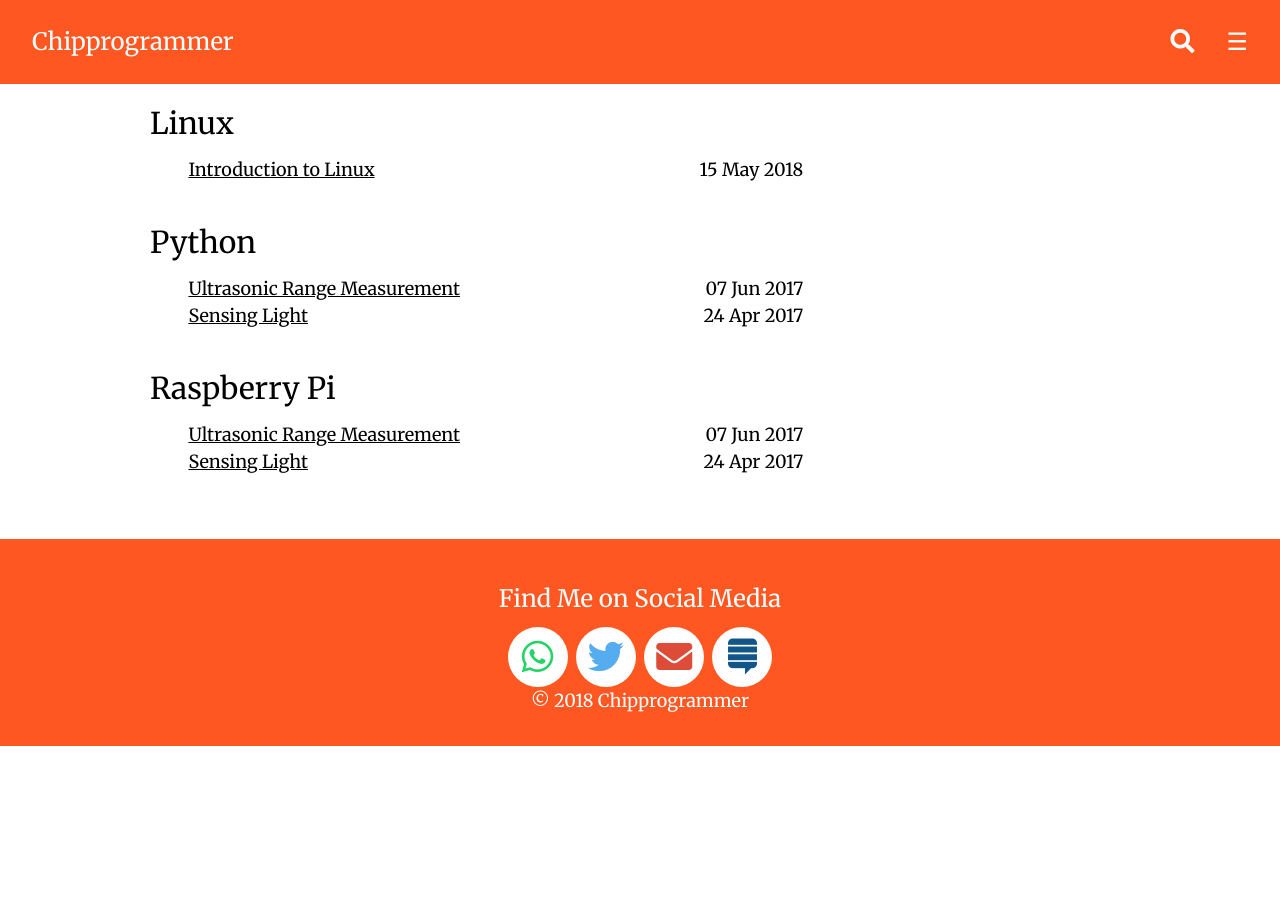
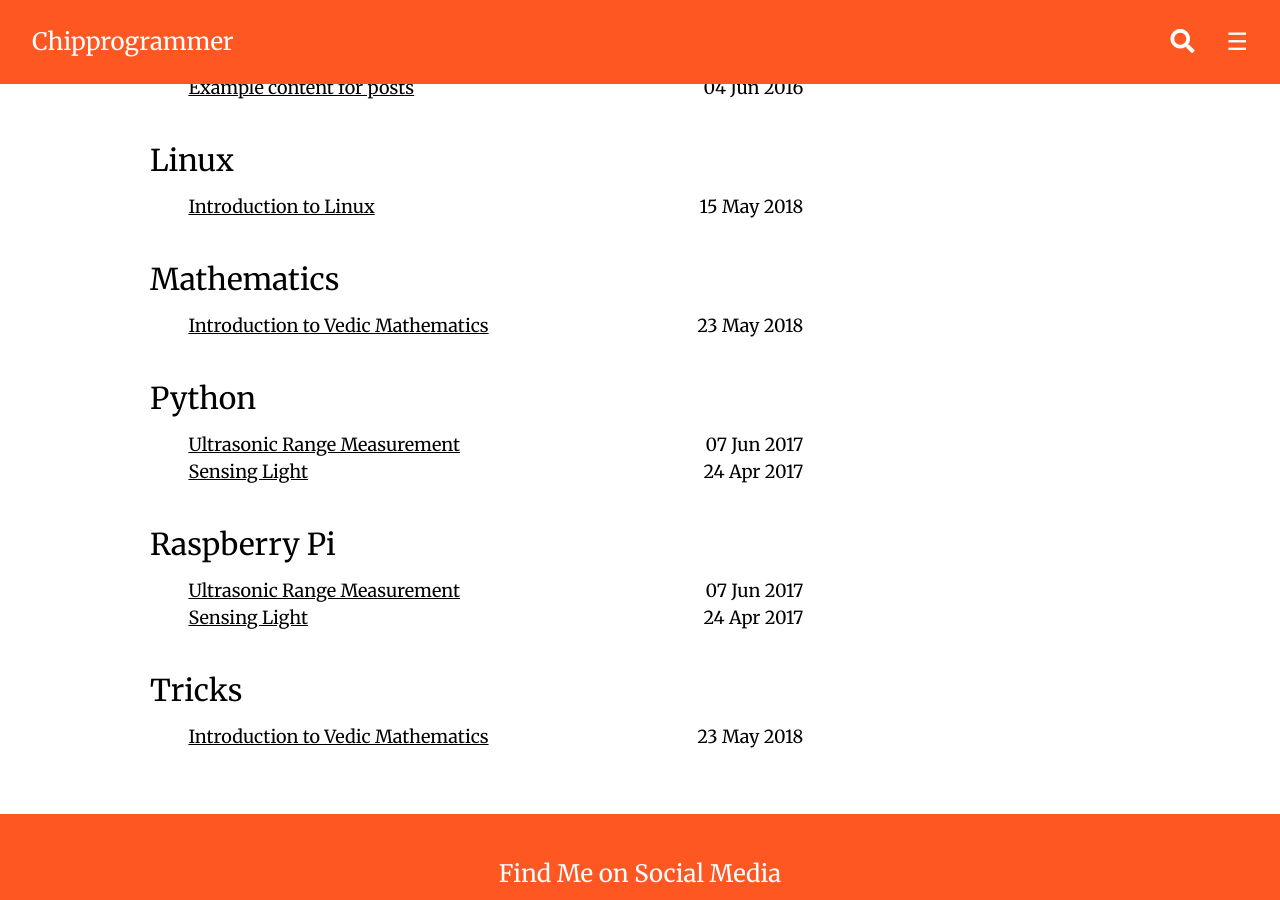
Before and after one commit to techiworld/techiworld.github.io, a Jekyll site: the page built from tags.md, in a window 1280 px wide and 900 px high, scrolled down 1007 px. Built offline with Jekyll 4.4.1, drawn with Linux system fonts in a browser that asks for light colours; before the commit the page ends 1753 px from its top, so only the background shows below that; some of the changed text lies outside the part shown.

Commit message:
Update 2018-05-16-introduction-to-vedicMathematics.md

```diff
--- a/_posts/2018-05-16-introduction-to-vedicMathematics.md
+++ b/_posts/2018-05-16-introduction-to-vedicMathematics.md
@@ -1,7 +1,14 @@
 ---
 layout: post
 title: Introduction to Vedic Mathematics
+date:   2018-05-23 10:07:39 -0700
+category: Vedic_Mathematics
+img: /static/IMG/maths1.jpg
 color: deep-purple
+theme-clor: "#673ab7"
+tags:
+- Mathematics
+- Tricks
 ---
 
 The “Vedic Mathematics” is called so because of its origin from Vedas. To be more specific, it has originated from “Atharva Vedas” the fourth Veda. “Atharva Veda” deals with the branches like Engineering, Mathematics, sculpture, Medicine, and all other sciences with which we are today aware of.
```
